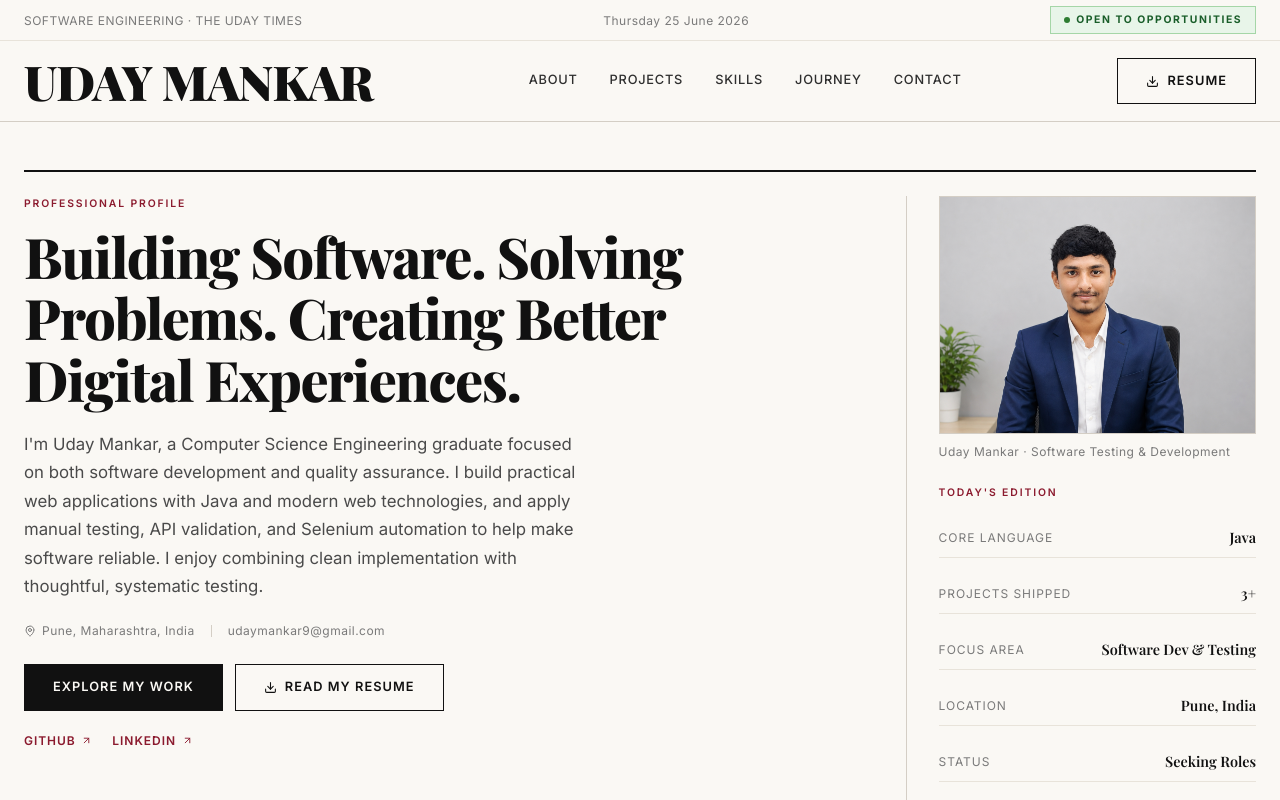
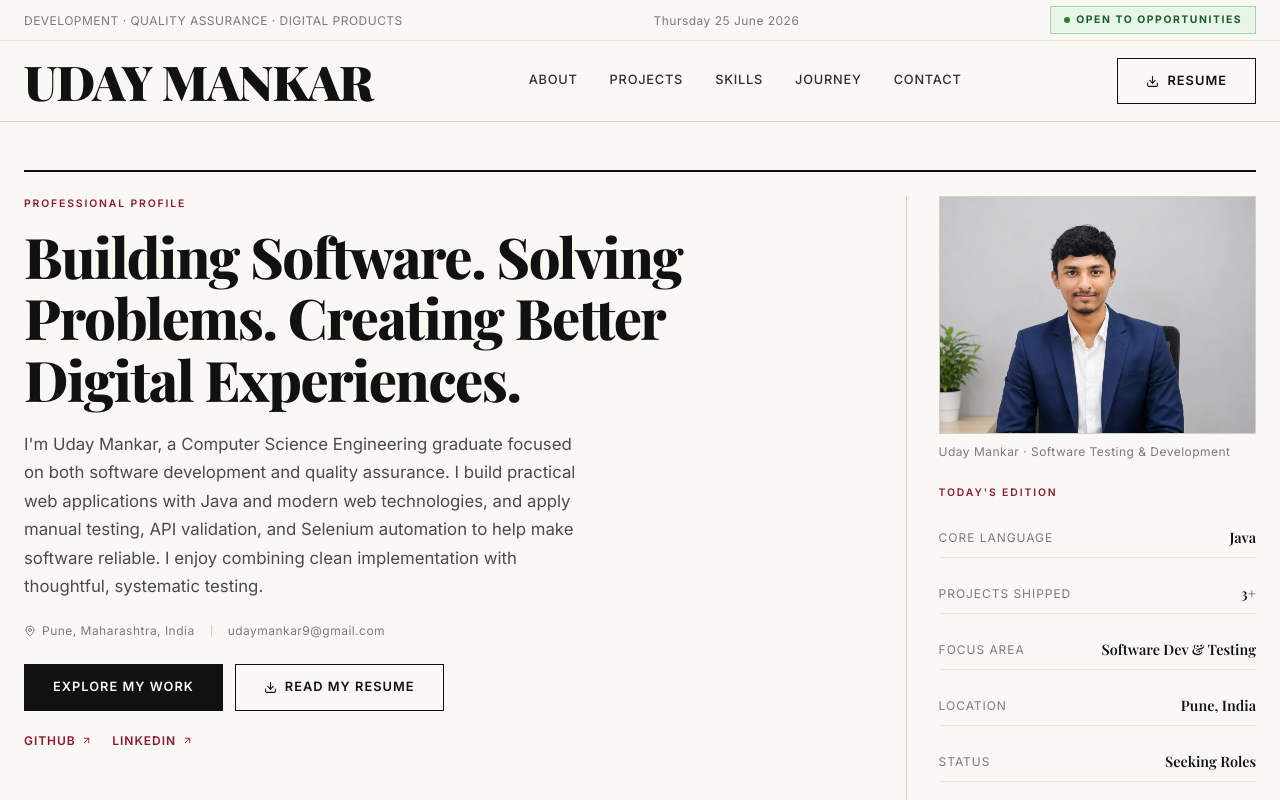
Before and after one commit to udaymankar/Portfolio-Website, a Next.js app: page / in a window 1280 px wide. Shown: the top 800 px of the page. Built offline with nearby package versions, Linux system fonts and the light colour scheme; a web font is replaced by a local one.

Commit message:
Refine masthead tagline for editorial identity

```diff
--- a/app/page.tsx
+++ b/app/page.tsx
@@ -379,7 +379,7 @@ export default function Home() {
           style={{ borderColor: "var(--rule-light)" }}
         >
           <span className="meta-text">
-            SOFTWARE ENGINEERING · THE UDAY TIMES
+            DEVELOPMENT · QUALITY ASSURANCE · DIGITAL PRODUCTS
           </span>
           <span className="meta-text">{edition}</span>
           <span className="avail-badge">Open to Opportunities</span>
```
